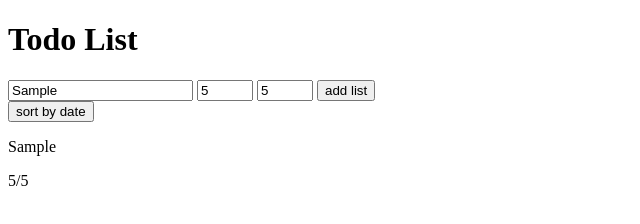
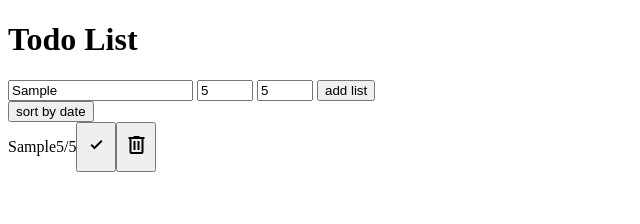
Before and after one commit to Yasu0304/jsHomeWork, a plain HTML site: page smipleTodoList/index.html in a window 1280 px wide. Both pictures are taken after typing "Sample", "5", "5" into the empty fields and a click on the button "add list". Shown: the whole page, without its empty margins (0-640 px from the left). Drawn offline with nearby package versions, Linux system fonts and the light colour scheme.

Commit message:
todoIcon

```diff
--- a/smipleTodoList/app.js
+++ b/smipleTodoList/app.js
@@ -26,4 +26,15 @@ addList.addEventListener("click", e => {
     toDo.appendChild(time);
     section.appendChild(toDo);
     console.log(toDo)
+
+    // 加入完成、刪除按鈕
+    let doneBtn = document.createElement("button");
+    doneBtn.innerHTML = `<span class="material-symbols-outlined">check_small</span>`;
+    doneBtn.classList.add("doneBtn");
+    let delBtn = document.createElement("button");
+    delBtn.innerHTML = `<span class="material-symbols-outlined">delete</span>`
+    delBtn.classList.add("delBtn")
+    toDo.appendChild(doneBtn);
+    toDo.appendChild(delBtn);
+
 })
--- a/smipleTodoList/index.html
+++ b/smipleTodoList/index.html
@@ -5,6 +5,7 @@
     <meta charset="UTF-8">
     <meta name="viewport" content="width=device-width, initial-scale=1.0">
     <title>smipleTodoList</title>
+    <link href="https://fonts.googleapis.com/css2?family=Material+Symbols+Outlined" rel="stylesheet" />
     <link rel="stylesheet" href="./style/style.css">
 </head>
 
--- a/smipleTodoList/style/style.scss
+++ b/smipleTodoList/style/style.scss
@@ -0,0 +1,3 @@
+.todo {
+    display: flex;
+}
```
Also changed, not shown: smipleTodoList/style/style.css, 1 other file.
